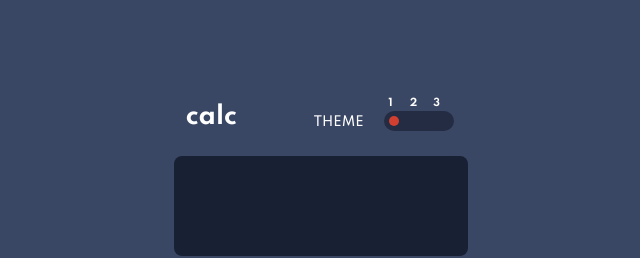
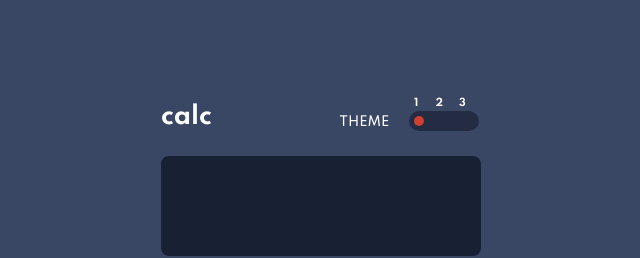
Before and after one commit to woodshyJean/Calculator, a plain HTML site: page index.html in a window 1280 px wide. Shown: the top 258 px of the page, without its empty margins (319-959 px from the left). Drawn offline with nearby package versions, Linux system fonts and the light colour scheme.

Commit message:
Update styles.css

```diff
--- a/styles.css
+++ b/styles.css
@@ -10,6 +10,7 @@ body{
 .background{
     background-color:hsl(222, 26%, 31%);
     height:100vh;
+    width:100%;
     position: relative;
     display: flex;
     align-items: center;
@@ -18,7 +19,7 @@ body{
 
 .calcBody{
     position:absolute;
-    width: 23%;
+    width: 25%;
     min-height: 76%;
 }
 
@@ -27,8 +28,12 @@ body{
     display: flex;
     flex-direction: row;
     min-height: 50px;
-    width: 104%;
+    width: auto;
     margin-bottom: 10px;
+}
+
+.calcText{
+    padding-left: 0;
 }
 
 .calcThemeText .headText{
@@ -50,6 +55,7 @@ body{
     height:100px;
     min-height: 20%;
     padding:30px;
+    width: auto;
     font-size: xx-large;
 }
 
@@ -201,7 +207,7 @@ h6{
     .calcBody{
         display:flex;
         flex-direction: column;
-        width: 100%;
+        width: 90%;
     }
     .calcHead{
         height:auto;
@@ -210,7 +216,7 @@ h6{
     .calcDisplay{
         min-height: 150px;
         display:flex;
-        flex-direction:row;
+        flex-direction: row;
         word-break: break-all;
         font-size: 25px;
         padding:15px;
@@ -234,9 +240,9 @@ h6{
         width:auto;
     }
     .calcDisplay{
+        display:flex;
+        flex-direction: row;
         min-height: 150px;
-        display:flex;
-        flex-direction:row;
         word-break: break-all;
         font-size: 25px;
         padding:15px;
```
